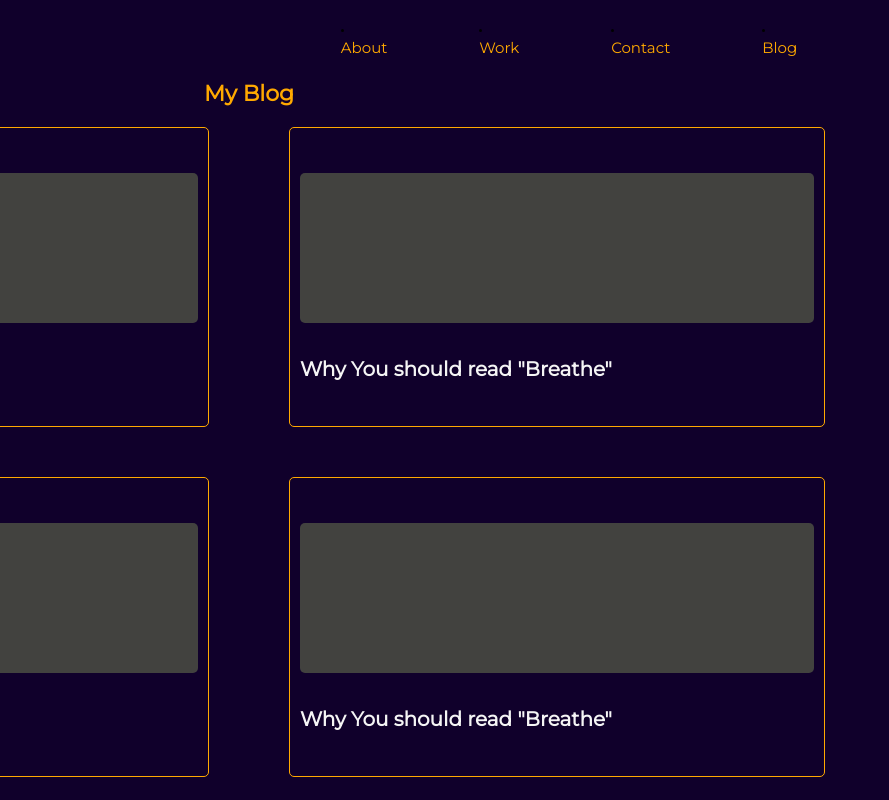
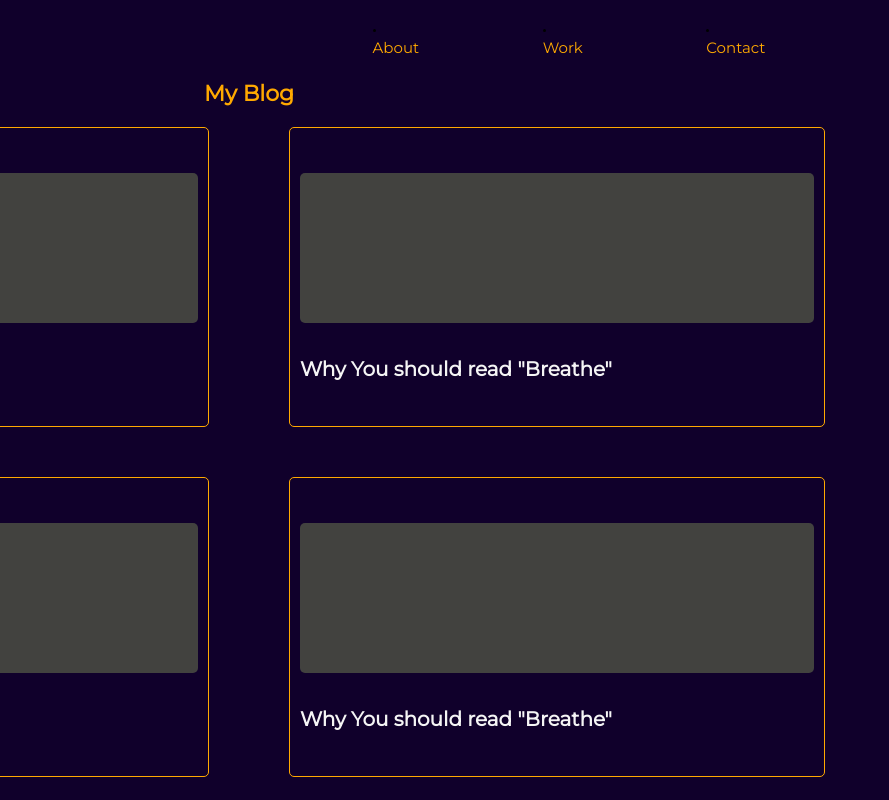
Before and after one commit to SrinivasJoshi/port-folio, a Gatsby site: page /blog in a window 1280 px wide. Shown: the top 800 px of the page, 391-1280 px from the left. Built offline with nearby package versions, Linux system fonts and the light colour scheme; Gatsby itself is replaced by a stand-in of ours.

Commit message:
no blog option in navbar

```diff
--- a/src/components/Navbar.js
+++ b/src/components/Navbar.js
@@ -13,7 +13,7 @@ const Navbar = () => {
                 <li><a href="#about" >About</a></li>
                 <li><a href="#work">Work</a></li>
                 <li><a href="#contact">Contact</a></li>
-                <li> <a href="/blog">Blog</a></li>
+                {/* <li> <a href="/blog">Blog</a></li>    */}
             </div>
 
             {menu ? <img src="/menu.svg" alt="menu" onClick={() => setMenu(!menu)} className={styles.menuBtn} />: <img src="/cancel.svg" alt="cancel" onClick={() => setMenu(!menu)} className={styles.menuBtn} />}
```
